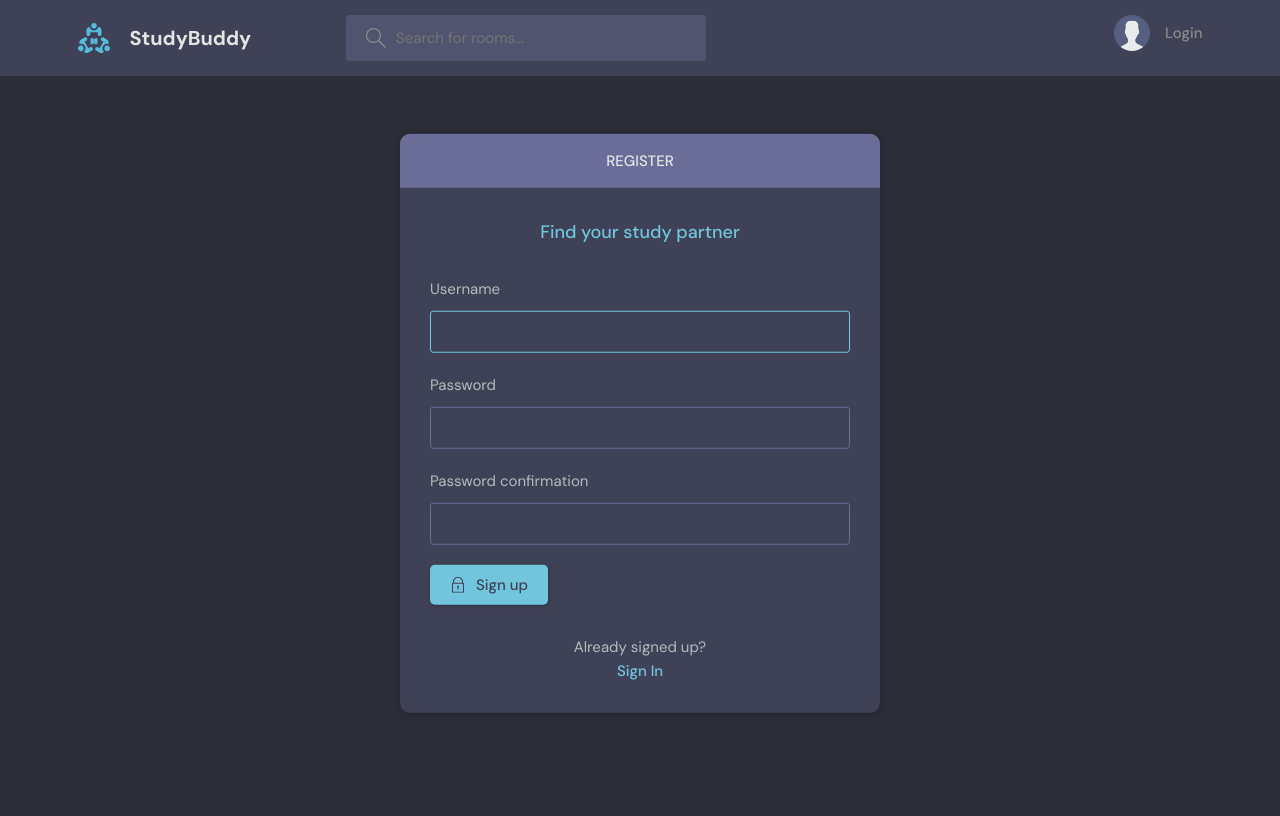
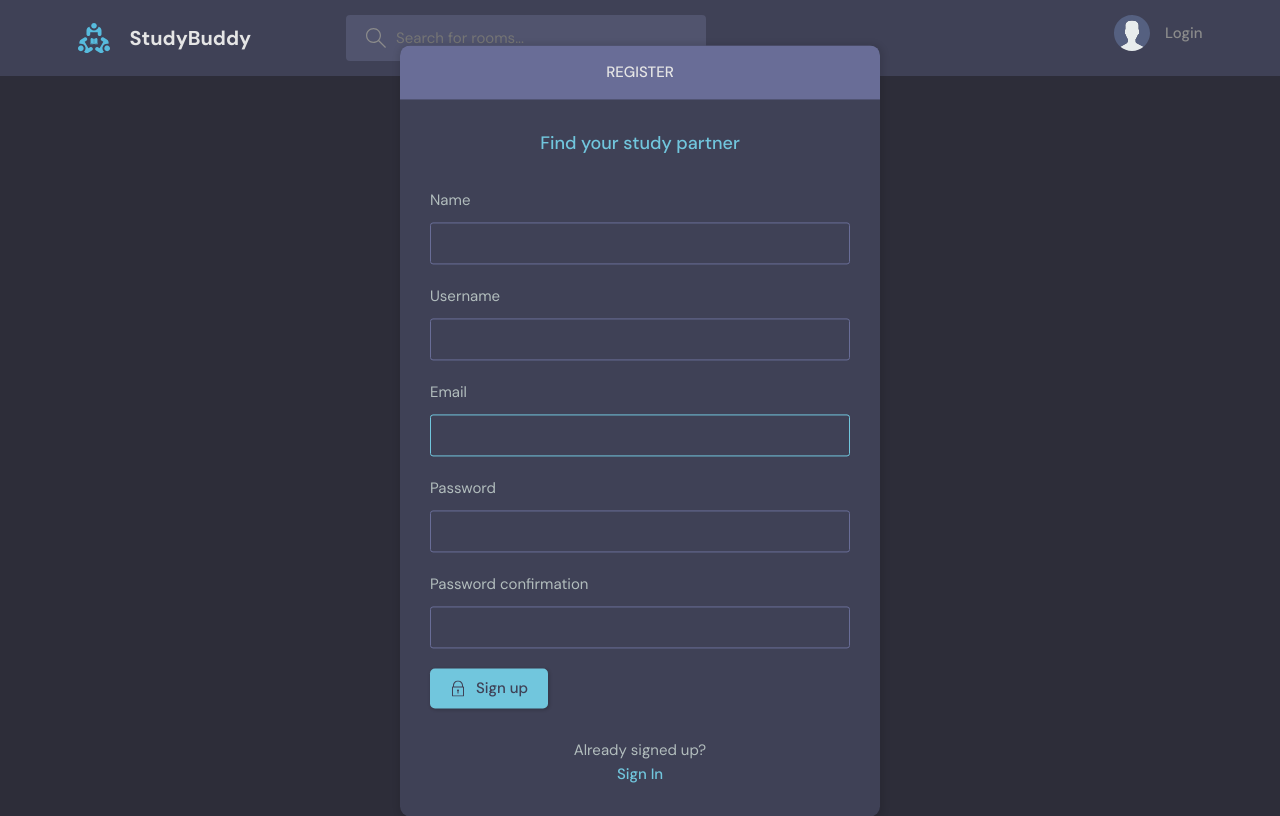
Before and after one commit to jalaaJ/studybud, a Django app: page /register/ in a window 1280 px wide. Before the commit the page ends 713 px from the top, so only its background shows below. Run offline with Django 4.2, Linux system fonts and the light colour scheme.

Commit message:
Updated the register and the login form to fit with my User form

```diff
--- a/base/forms.py
+++ b/base/forms.py
@@ -1,5 +1,12 @@
 from django.forms import ModelForm
 from .models import Room, User
+from django.contrib.auth.forms import UserCreationForm
+
+
+class MyUserCreationForm(UserCreationForm):
+    class Meta:
+        model = User
+        fields = ["name", "username", "email", "password1", "password2"]
 
 
 class RoomForm(ModelForm):
@@ -12,4 +19,4 @@ class RoomForm(ModelForm):
 class UserForm(ModelForm):
     class Meta:
         model = User
-        fields = ["username", "email"]
+        fields = ["avatar", "name", "username", "email", "bio"]
--- a/base/templates/base/activity_component.html
+++ b/base/templates/base/activity_component.html
@@ -13,7 +13,7 @@
           <img src="{{message.user.avatar.url}}" />
         </div>
         <p>
-          @{{message.user}}
+          @{{message.user.username}}
           <span>{{message.created | timesince}} ago</span>
         </p>
       </a>
--- a/base/templates/base/login_register.html
+++ b/base/templates/base/login_register.html
@@ -15,10 +15,10 @@
         <form method="POST" action="">
           {% csrf_token %}
           <div class="form__group form__group">
-            <label for="room_name">Username</label>
+            <label for="room_name">Email</label>
             <input
               id="username"
-              name="username"
+              name="email"
               type="text"
               placeholder="Enter username"
             />
--- a/base/templates/base/profile.html
+++ b/base/templates/base/profile.html
@@ -16,7 +16,7 @@
             </div>
           </div>
           <div class="profile__info">
-            <h3>{{user.username}}</h3>
+            <h3>{{user.name}}</h3>
             <p>@{{user.username}}</p>
             {% if request.user == user %}
             <a href="{% url 'update-user' %}" class="btn btn--main btn--pill">Edit Profile</a>
@@ -25,9 +25,7 @@
           <div class="profile__about">
             <h3>About</h3>
             <p>
-              Lorem ipsum dolor sit amet consectetur adipisicing elit. Consequuntur illo tenetur
-              facilis sunt nemo debitis quisquam hic atque aut? Ducimus alias placeat optio
-              accusamus repudiandae quis ab ex exercitationem rem?
+              {{user.bio}}
             </p>
           </div>
         </div>
--- a/base/templates/base/room.html
+++ b/base/templates/base/room.html
@@ -85,7 +85,7 @@
               <div class="avatar avatar--small">
                 <img src="{{room.host.avatar.url}}" />
               </div>
-              <span>@{{room.host}}</span>
+              <span>@{{room.host.username}}</span>
             </a>
           </div>
           <div class="room__details">{{room.description}}</div>
--- a/base/templates/base/update_user.html
+++ b/base/templates/base/update_user.html
@@ -19,7 +19,7 @@
                 </div>
             </div>
             <div class="layout__body">
-                <form class="form" action="" method="POST">
+                <form class="form" action="" method="POST" enctype="multipart/form-data">
                   {% csrf_token %}
                   {% for field in form %}
                     <div class="form__group">
--- a/base/templates/navbar.html
+++ b/base/templates/navbar.html
@@ -30,9 +30,7 @@
           <div class="avatar avatar--medium active">
             <img src="{{request.user.avatar.url}}" />
           </div>
-          <p>
-            {{request.user.username}} <span>@{{request.user.username}}</span>
-          </p>
+          <p>{{request.user.name}} <span>@{{request.user.username}}</span></p>
         </a>
         <button class="dropdown-button">
           <svg
--- a/base/views.py
+++ b/base/views.py
@@ -1,6 +1,6 @@
 from django.shortcuts import redirect, render
 from .models import Message, Room, Topic, User
-from .forms import RoomForm, UserForm
+from .forms import RoomForm, UserForm, MyUserCreationForm
 from django.db.models import Q
 from django.contrib.auth.decorators import login_required
 from django.contrib.auth import authenticate, login, logout
@@ -24,14 +24,14 @@ def loginPage(request):
         return redirect("home")
 
     if request.method == "POST":
-        username = request.POST.get("username").lower()
+        email = request.POST.get("email").lower()
         password = request.POST.get("password")
         try:
-            user = User.objects.get(username=username)
+            user = User.objects.get(email=email)
         except:
             messages.error(request, "User doesn't exist")
             return redirect("login")
-        user = authenticate(request, username=username, password=password)
+        user = authenticate(request, email=email, password=password)
         if user is not None:
             login(request, user)
             return redirect("home")
@@ -48,9 +48,9 @@ def logoutUser(request):
 
 def registerUser(request):
     # page = "register"
-    form = UserCreationForm()
+    form = MyUserCreationForm()
     if request.method == "POST":
-        form = UserCreationForm(request.POST)
+        form = MyUserCreationForm(request.POST)
         if form.is_valid():
             user = form.save(commit=False)
             user.username = user.username.lower()
@@ -201,7 +201,7 @@ def updateUser(request):
     user = request.user
     form = UserForm(instance=user)
     if request.method == "POST":
-        form = UserForm(request.POST, instance=user)
+        form = UserForm(request.POST, request.FILES, instance=user)
         if form.is_valid():
             form.save()
             return redirect("user-profile", pk=user.id)
```
Also changed, not shown: base/static/base/images/download.png (added), base/static/base/images/images_Cz3MVsL.png (added), db.sqlite3.
